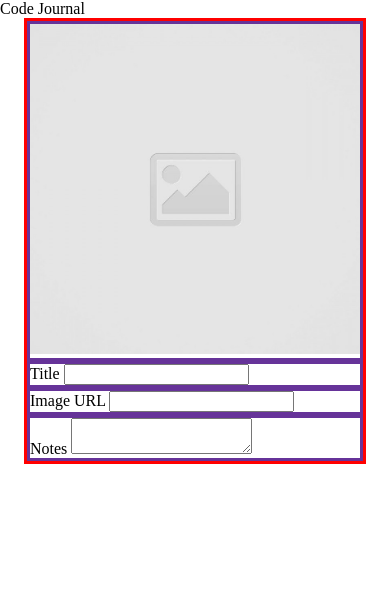
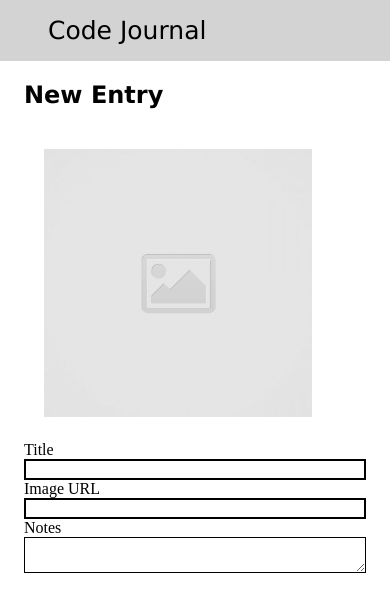
Before and after one commit to Andy-Duenas/code-journal, a website: page index.html in a window 390 px wide. Drawn offline with Linux system fonts and the light colour scheme.

Commit message:
added the mobile version

```diff
--- a/css/layout.css
+++ b/css/layout.css
@@ -10,24 +10,38 @@
 
 .column-head {
   width: 100vw;
+  background-color: lightgrey;
+  font-size: 25px;
+  padding-left: 3rem;
+  padding-top: 1rem;
+  padding-bottom: 1rem;
+  font-family: 'Lucida Sans', 'Lucida Sans Regular', 'Lucida Grande', 'Lucida Sans Unicode', Geneva, Verdana, sans-serif;
 }
 
 .row {
   display: flex;
   flex-wrap: wrap;
-  border-color: red;
-  border-style: solid;
 }
 
 .column-full,
 .column-half {
   width: 100%;
-  border-color: rebeccapurple;
-  border-style: solid;
+}
+
+.top-title {
+  font-family: 'Lucida Sans', 'Lucida Sans Regular', 'Lucida Grande', 'Lucida Sans Unicode', Geneva, Verdana, sans-serif;
 }
 
 .square-img {
+  width: 90%;
+  padding: 20px;
+}
+
+input,
+textarea {
   width: 100%;
+  border-color: black;
+  border-style: solid;
 }
 
 @media screen and (min-width: 768px) {
--- a/index.html
+++ b/index.html
@@ -1,5 +1,6 @@
 <!DOCTYPE html>
 <html lang="en">
+
 <head>
   <meta charset="UTF-8">
   <meta name="viewport" content="width=device-width, initial-scale=1.0">
@@ -12,33 +13,45 @@
   <link rel="stylesheet" href="css/layout.css">
   <link rel="stylesheet" href="css/styles.css">
 </head>
+
 <body>
   <header class="column-head">Code Journal</header>
   <main class="container">
     <div class="row">
+      <div class="column-full">
+        <h2 class="top-title">New Entry</h2>
+      </div>
+    </div>
+    <div class="row">
+      <div data-view="entry-form">
         <form>
-        <div class ="column-half">
+          <div class="column-half">
             <img src="images/placeholder-image-square.jpg" alt="place-holder" class="square-img">
           </div>
           <div class="column-half">
-          <label> Title
-            <input type="text">
-          </label>
+            <label class="label-text" for="title"> Title </label>
+            <div>
+              <input type="text" id="title">
+            </div>
           </div>
           <div class="column-half">
-          <label> Image URL
-            <input type="url">
-          </label>
+            <label class="label-text" for="url"> Image URL </label>
+            <div>
+              <input type="url" id="url">
             </div>
-        <div class = "column-full">
-          <label> Notes
-            <textarea></textarea>
-          </label>
+          </div>
+          <div class="column-full">
+            <label for="textarea"> Notes </label>
+            <div>
+              <textarea id="textarea"></textarea>
+            </div>
           </div>
         </form>
+      </div>
     </div>
   </main>
   <script src="js/data.js"></script>
   <script src="js/main.js"></script>
 </body>
+
 </html>
```
Lines whose indentation alone changed are shown as unchanged.
